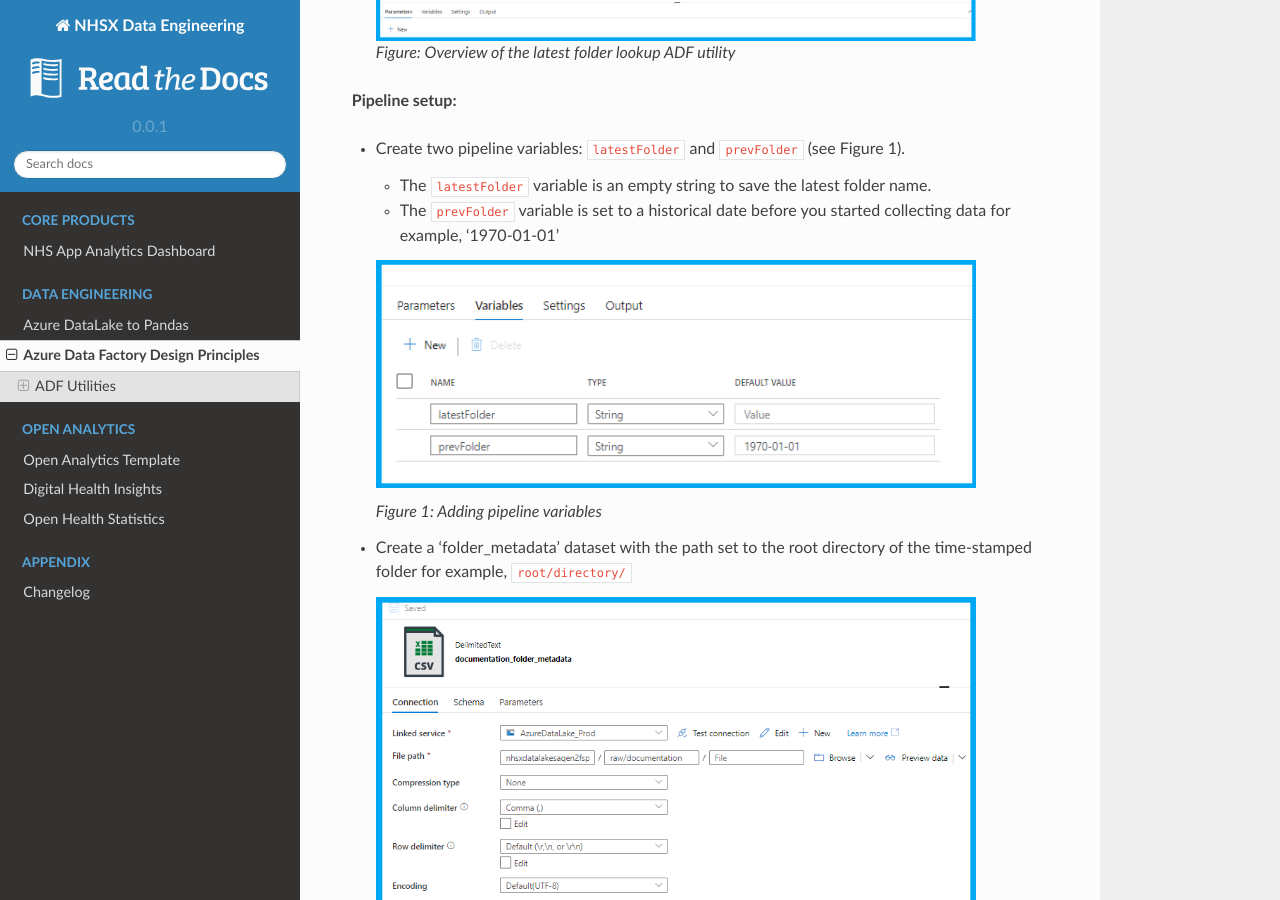
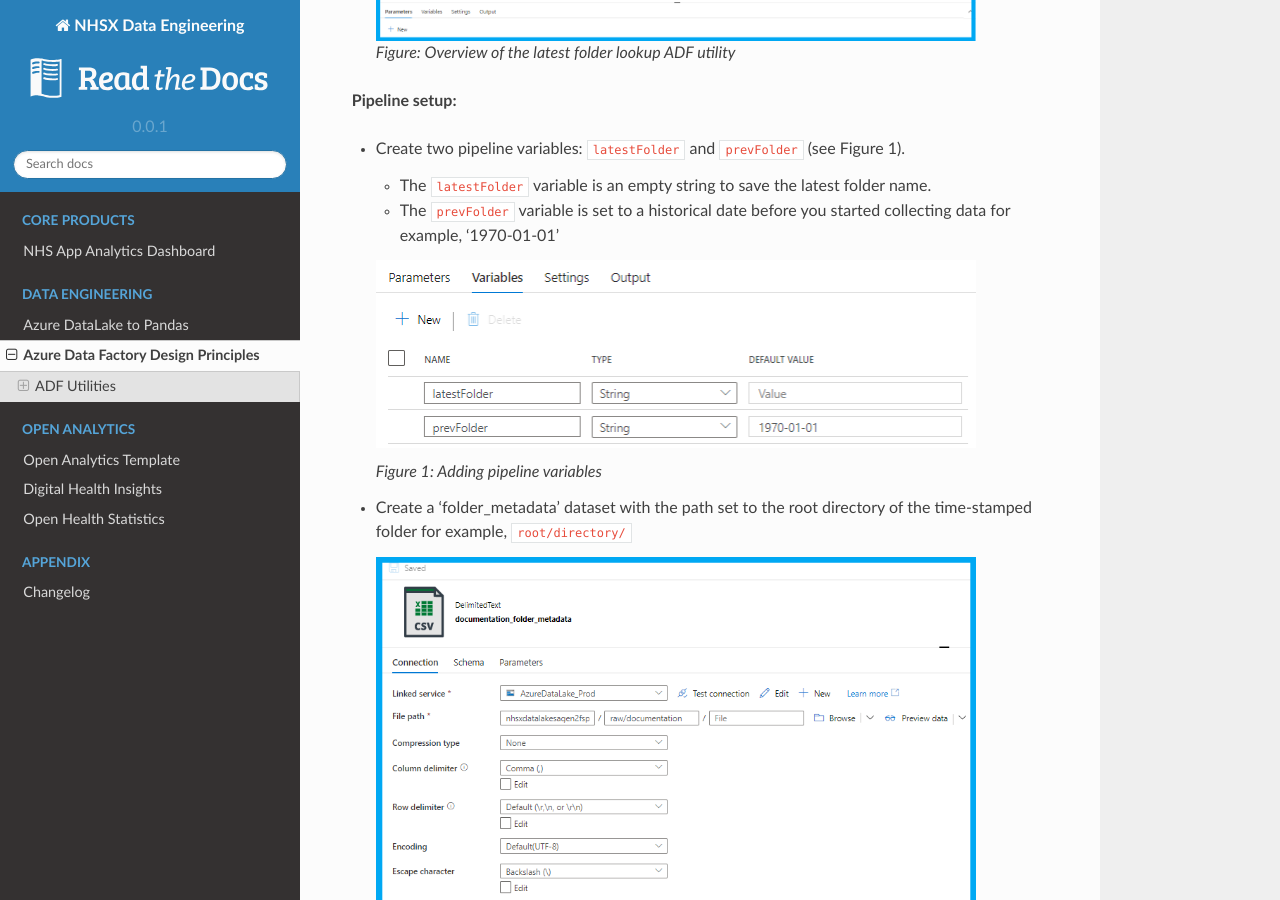
Before and after one commit to nhsx/au-data-engineering, a Sphinx documentation site: the page built from docs/source/adfdesign.rst, in a window 1280 px wide and 900 px high, scrolled down 989 px. Built offline with Sphinx 7.4.7 and the Read the Docs theme 2.0.0, drawn with Linux system fonts in a browser that asks for light colours.

Commit message:
Update adfdesign.rst

```diff
--- a/docs/source/adfdesign.rst
+++ b/docs/source/adfdesign.rst
@@ -42,7 +42,7 @@
   * The ``latestFolder`` variable is an empty string to save the latest folder name.
   * The ``prevFolder`` variable is set to a historical date before you started collecting data for example, ‘1970-01-01’
 
-  .. image:: _static/img/latest_folder/figure_1.png
+  .. image:: _static/img/latest_folder/figure_1a.png
     :target: _static/img/latest_folder/figure1a.png
     :width: 600
     :alt: Figure 1
```
